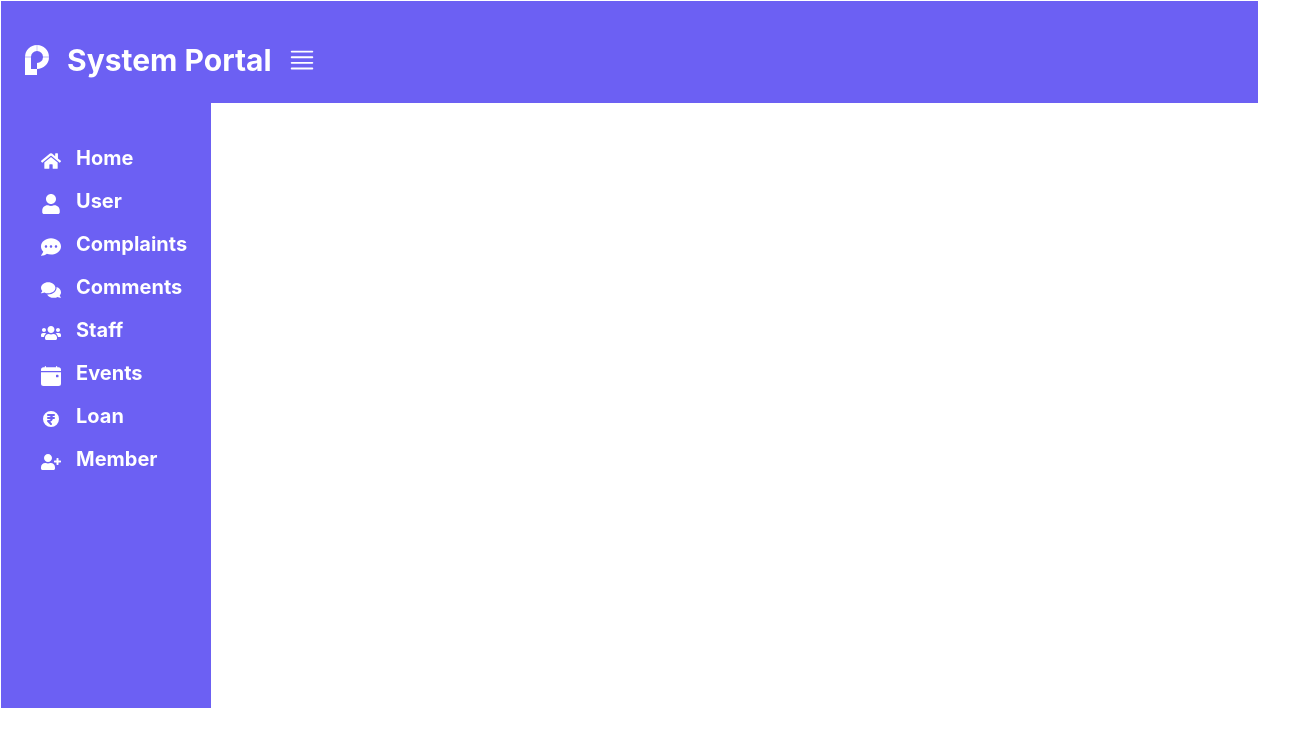
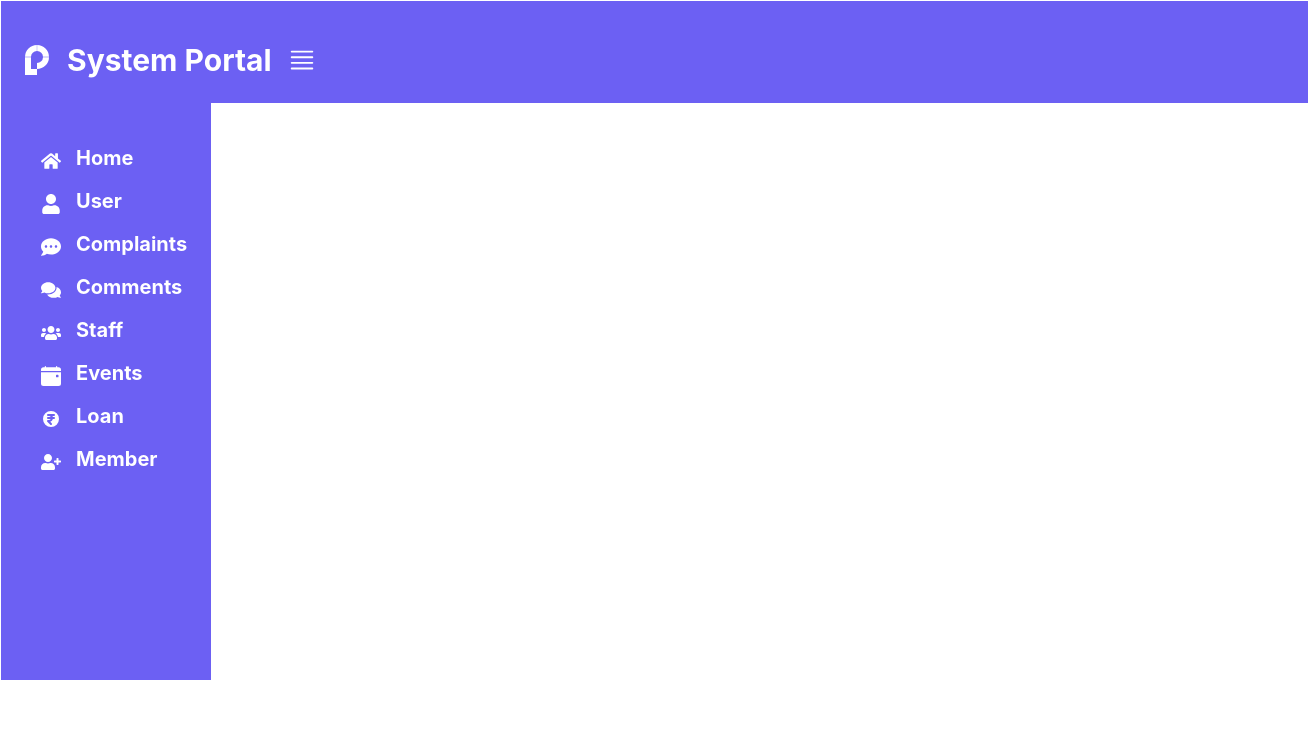
Before and after one commit to Govarthananofficial/SelfHelpMgmtSystem, a React (Create React App) app in the folder project/: page / in a window 1280 px wide. Shown: the top 746 px of the page, 1308 px wide, since content can reach past the window. Built offline with nearby package versions, Linux system fonts and the light colour scheme.

Commit message:
first commit

```diff
--- a/project/src/Component/Dashboard.css
+++ b/project/src/Component/Dashboard.css
@@ -6,8 +6,8 @@
    }
 .container
 {
-    width:1200px;
-    height:700px;
+    width:1300px;
+    height:675px;
     border:1px solid white;
 
 
@@ -16,7 +16,7 @@
 
 .header
 {
-    width:1175px;
+    width:1225px;
     height:20px;
     border:1px solid #6c60f3;
     background-color: #6c60f3;
@@ -42,7 +42,7 @@
    font-size: 20px;
    font-weight: bold;
    width:210px;
-   height:605px;
+   height:577px;
    border-radius:5px #6c60f3;
    background-color: #6c60f3;
 
```
